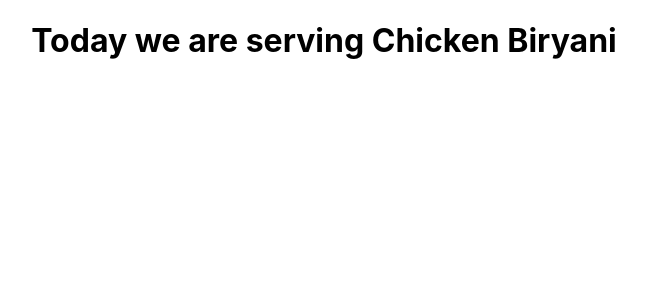
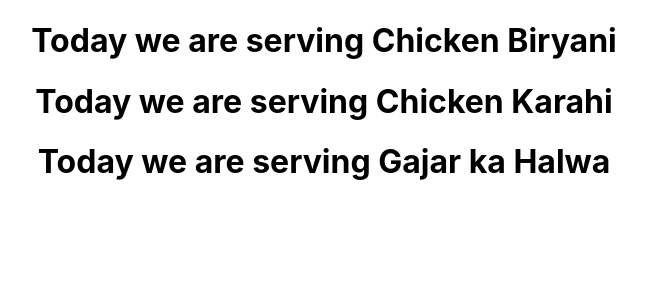
Before and after one commit to muhammadasif84/third-class, a React (Create React App) app: page / in a window 1280 px wide. Shown: the top 300 px of the page, without its empty margins (316-962 px from the left). Built offline with nearby package versions, Linux system fonts and the light colour scheme.

Commit message:
Update App.js

```diff
--- a/src/App.js
+++ b/src/App.js
@@ -6,6 +6,8 @@ function App() {
   return (
     <div className="App">
       <Dinner dishName= "Chicken Biryani"/>
+      <Dinner dishName= "Chicken Karahi"/>
+      <Dinner dishName= "Gajar ka Halwa"/>
     </div>
   );
 }
```
